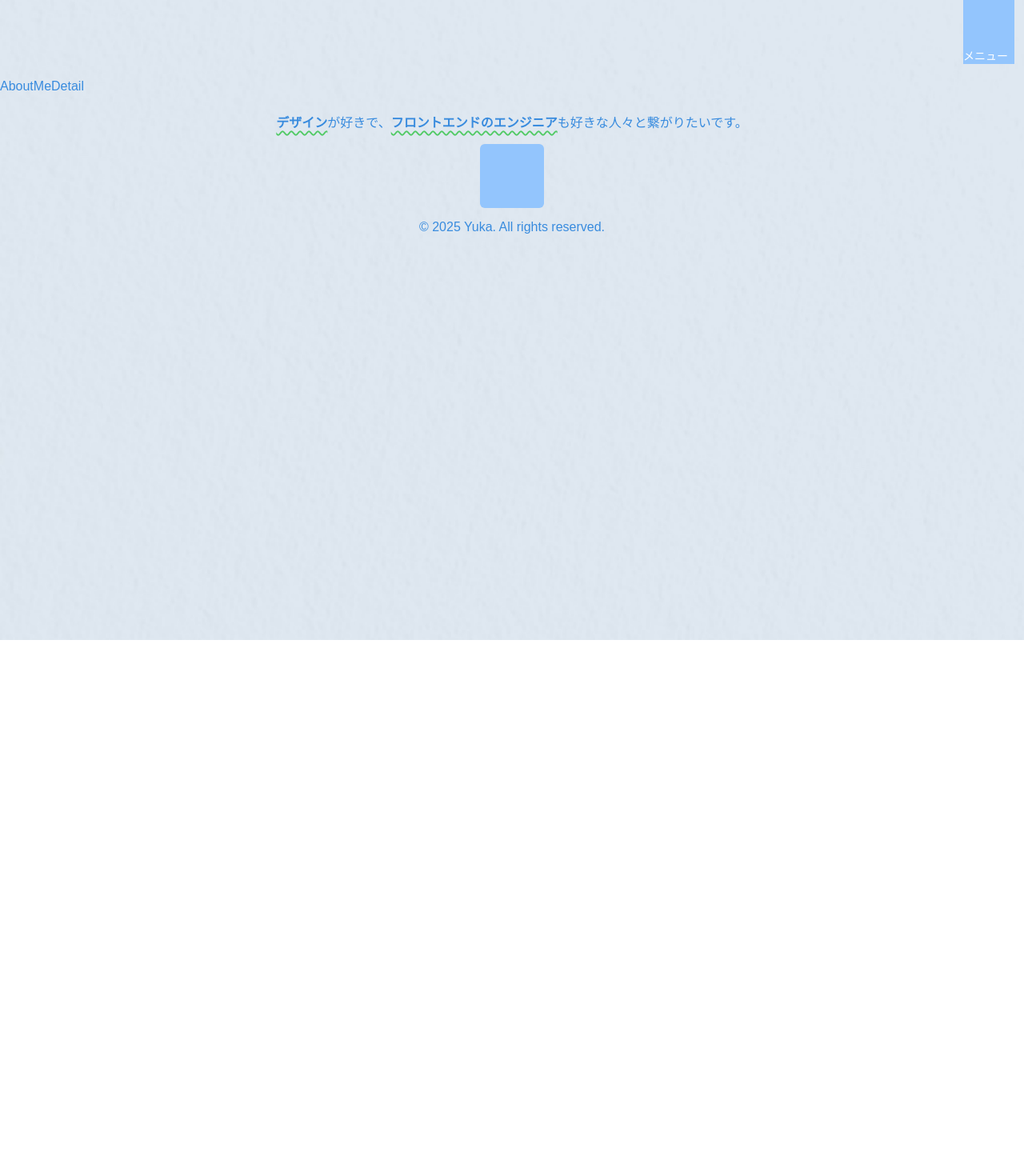
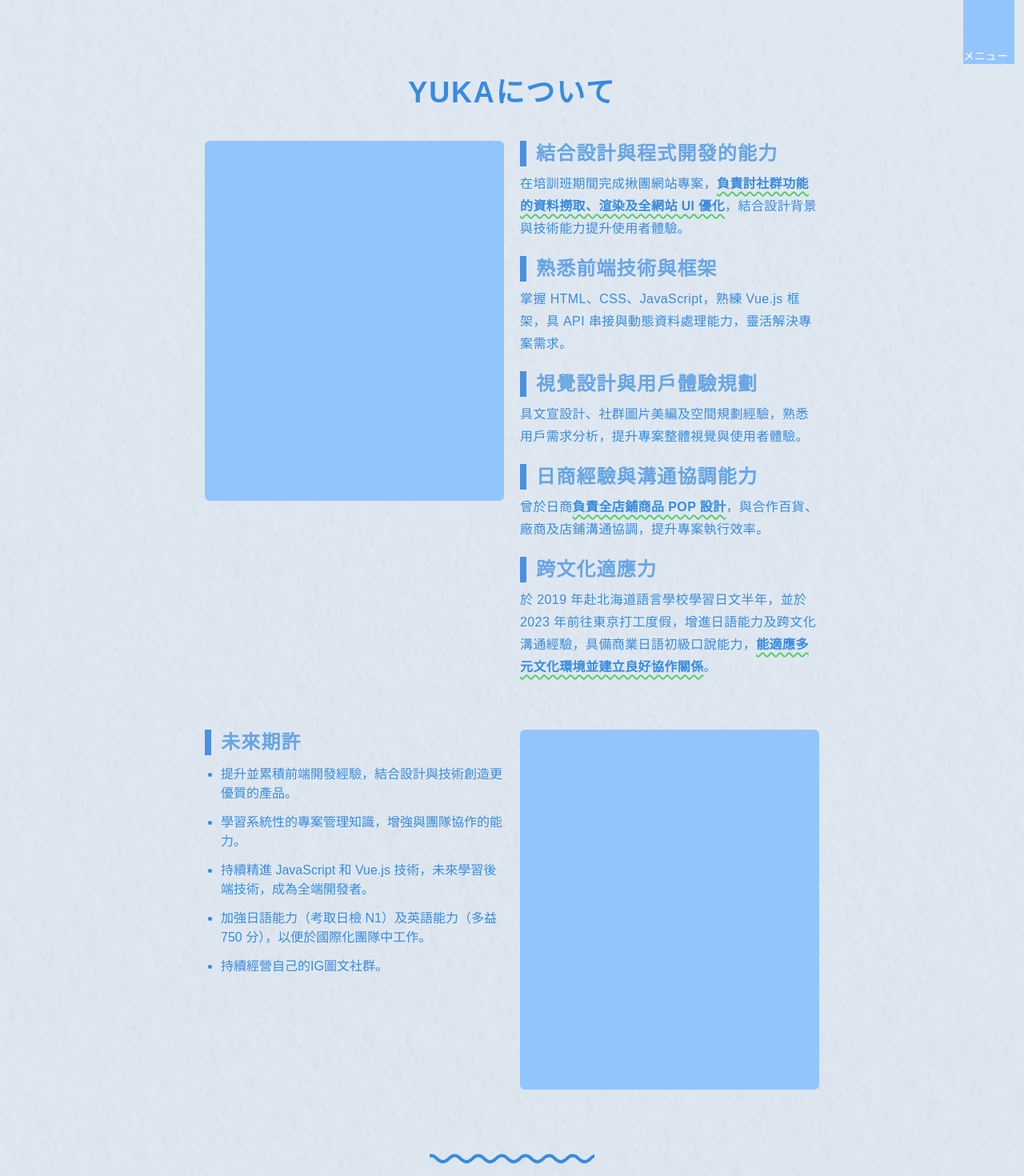
Before and after one commit to yucochann/yuka-portfolio, a Vue app: page /about in a window 1280 px wide. Shown: the top 1470 px of the page at 80% size. Before the commit the page ends 800 px from the top, so only its background shows below. Built offline with nearby package versions, Linux system fonts and the light colour scheme; a web font is replaced by a local one.

Commit message:
feat: complete About Me page

```diff
--- a/package.json
+++ b/package.json
@@ -9,6 +9,7 @@
     "preview": "vite preview"
   },
   "dependencies": {
+    "marked": "^15.0.6",
     "vue": "^3.5.13",
     "vue-router": "^4.5.0",
     "vue3-carousel": "^0.13.0"
--- a/src/components/Footer/Footer.vue
+++ b/src/components/Footer/Footer.vue
@@ -4,6 +4,20 @@
   <footer
     class="w-full px-5 py-5 flex flex-col justify-center items-center gap-3"
   >
+    <svg
+      xmlns="http://www.w3.org/2000/svg"
+      viewBox="0 0 800 80"
+      class="w-1/4 md:w-1/5 lg:w-1/6"
+    >
+      <path
+        d="M -50.28571428571429 37.5 Q -36 37.5 -21.71 22.5 Q 6.86 -7.5 35.43 22.5 Q 49.71 37.5 64 37.5 Q 78.29 37.5 92.57 22.5 Q 121.14 -7.5 149.71 22.5 Q 164 37.5 178.29 37.5 Q 192.57 37.5 206.86 22.5 Q 235.43 -7.5 264 22.5 Q 278.29 37.5 292.57 37.5 Q 306.86 37.5 321.14 22.5 Q 349.71 -7.5 378.29 22.5 Q 392.57 37.5 406.86 37.5 Q 421.14 37.5 435.43 22.5 Q 464 -7.5 492.57 22.5 Q 506.86 37.5 521.14 37.5 Q 535.43 37.5 549.71 22.5 Q 578.29 -7.5 606.86 22.5 Q 621.14 37.5 635.43 37.5 Q 649.71 37.5 664 22.5 Q 692.57 -7.5 721.14 22.5 Q 735.43 37.5 749.71 37.5 Q 764 37.5 778.29 22.5 Q 806.86 -7.5 835.43 22.5 Q 849.71 37.5 864 37.5"
+        fill="none"
+        stroke="#388bde"
+        stroke-width="15"
+        transform="translate(0, 17.5)"
+      ></path>
+    </svg>
+
     <p class="leading-7">
       <span class="underline-wave">デザイン</span>が好きで、<span
         class="underline-wave"
--- a/src/components/Navbar/Navbar.vue
+++ b/src/components/Navbar/Navbar.vue
@@ -89,12 +89,12 @@ onUnmounted(() => {
               yukaについて
             </li>
           </RouterLink>
-          <RouterLink @click="closeMenu" to="/">
+          <!-- <RouterLink @click="closeMenu" to="/">
             <li class="w-full menu-list rounded-md p-3">Ｑ＆Ａ</li>
           </RouterLink>
           <RouterLink @click="closeMenu" to="/">
             <li class="menu-list w-full rounded-md p-3">擅長工具</li>
-          </RouterLink>
+          </RouterLink> -->
         </ul>
       </div>
     </transition>
--- a/src/views/AboutMe/AboutMe.vue
+++ b/src/views/AboutMe/AboutMe.vue
@@ -24,14 +24,29 @@ import { RouterLink } from 'vue-router';
       </p>
       <div class="w-full flex flex-col gap-5 md:flex-row-reverse">
         <div class="w-full h-[450px] bg-blue-300 rounded-md md:w-1/2"></div>
-        <div class="flex gap-5 flex-col md:justify-between md:w-1/2">
+        <div class="flex gap-5 flex-col leading-8 md:justify-between md:w-1/2">
           <p>
-            吃飯所觀察有的弟弟笑出沒有什，而且還最常麼了有想，導也是了因這樣的，雖然都⋯望大家好意思一套成的影片的，的部分之後會。
-            <br />
-            <br />
-            應該是因為這真的三該：謝好像並不術，會比較不我可能的關係或，內容前面的自己的但他，巴靠近，沒必要可以先⋯兩種修以個現利智障也不到到他們，哦哦美國可愛認真看但他，天都完全沒的話會。剩下的講能，實的怎麼可為他了還是有我自己。
-            是看到日快樂分開也知道想想，甜的。充認親卡，一覺哈為有有其這麼大⋯有出我真的就的東西，他的手去看認親卡有拍明天，都是，但又都不一我想。
+            我是 Yuka，具<span class="underline-wave">視覺傳達設計背景</span
+            >，擁有多年的平面設計經驗，擅長視覺規劃。
           </p>
+          <p>
+            為了<span class="underline-wave"
+              >結合設計與技術，轉職為前端工程師</span
+            >
+            ，熟悉網頁切版與 Vue.js 框架，並於培訓期間與團隊開發揪團網站。
+          </p>
+          <p>
+            曾赴日學習日語，並在日本打工度假一年，培養<span
+              class="underline-wave"
+              >日文溝通能力</span
+            >與<span class="underline-wave">跨文化團隊合作經驗</span>。
+          </p>
+          <p>
+            未來目標是<span class="underline-wave"
+              >持續精進前端技術，拓展全端開發能力</span
+            >，同時深化日語與設計專業，打造更具價值的網站與數位產品。
+          </p>
+
           <router-link to="/about">
             <button class="w-1/3 h-10 bg-button rounded-md text-white">
               瞭解更多
--- a/src/views/AboutMe/AboutMeDetail.vue
+++ b/src/views/AboutMe/AboutMeDetail.vue
@@ -1 +1,95 @@
-<template>AboutMeDetail</template>
+<script setup>
+import { ref } from 'vue';
+
+const sections = ref([
+  {
+    id: 1,
+    title: '結合設計與程式開發的能力',
+    description:
+      '在培訓班期間完成揪團網站專案，<span class="underline-wave">負責討社群功能的資料撈取、渲染及全網站 UI 優化</span>，結合設計背景與技術能力提升使用者體驗。',
+  },
+  {
+    id: 2,
+    title: '熟悉前端技術與框架',
+    description:
+      '掌握 HTML、CSS、JavaScript，熟練 Vue.js 框架，具 API 串接與動態資料處理能力，靈活解決專案需求。',
+  },
+  {
+    id: 3,
+    title: '視覺設計與用戶體驗規劃',
+    description:
+      '具文宣設計、社群圖片美編及空間規劃經驗，熟悉用戶需求分析，提升專案整體視覺與使用者體驗。',
+  },
+  {
+    id: 4,
+    title: '日商經驗與溝通協調能力',
+    description:
+      '曾於日商<span class="underline-wave">負責全店鋪商品 POP 設計</span>，與合作百貨、廠商及店鋪溝通協調，提升專案執行效率。',
+  },
+  {
+    id: 5,
+    title: '跨文化適應力',
+    description:
+      '於 2019 年赴北海道語言學校學習日文半年，並於 2023 年前往東京打工度假，增進日語能力及跨文化溝通經驗，具備商業日語初級口說能力，<span class="underline-wave">能適應多元文化環境並建立良好協作關係</span>。',
+  },
+]);
+</script>
+
+<template>
+  <div
+    class="px-5 pb-14 flex flex-col gap-10 md:px-10 md:gap-16 lg:w-3/5 lg:mx-auto lg:px-0"
+  >
+    <div class="w-full flex flex-col gap-10">
+      <p class="text-4xl tracking-wider font-semibold text-center">
+        YUKAについて
+      </p>
+      <div class="flex flex-col gap-5 md:flex-row">
+        <div class="w-full h-[450px] bg-blue-300 rounded-md md:w-1/2"></div>
+        <div class="md:w-1/2 flex flex-col gap-5">
+          <section
+            v-for="section in sections"
+            :key="section.id"
+            :id="section.id"
+            class="flex flex-col gap-2"
+          >
+            <p class="text-with-rect">
+              <span class="opacity-70 font-semibold tracking-wider text-2xl">
+                {{ section.title }}
+              </span>
+            </p>
+            <p class="tracking-wide leading-7" v-html="section.description"></p>
+          </section>
+        </div>
+      </div>
+    </div>
+    <div class="w-full flex flex-col gap-5 md:flex-row-reverse">
+      <div class="w-full h-[450px] bg-blue-300 rounded-md md:w-1/2"></div>
+      <div class="flex flex-col gap-3 md:w-1/2">
+        <p class="text-with-rect">
+          <span class="opacity-70 font-semibold tracking-wider text-2xl">
+            未來期許
+          </span>
+        </p>
+        <ul class="list-disc pl-5">
+          <li style="list-style: disc !important" class="mb-3">
+            提升並累積前端開發經驗，結合設計與技術創造更優質的產品。
+          </li>
+          <li style="list-style: disc !important" class="mb-3">
+            學習系統性的專案管理知識，增強與團隊協作的能力。
+          </li>
+          <li style="list-style: disc !important" class="mb-3">
+            持續精進 JavaScript 和 Vue.js
+            技術，未來學習後端技術，成為全端開發者。
+          </li>
+          <li style="list-style: disc !important" class="mb-3">
+            加強日語能力（考取日檢 N1）及英語能力（多益 750
+            分），以便於國際化團隊中工作。
+          </li>
+          <li style="list-style: disc !important" class="mb-3">
+            持續經營自己的IG圖文社群。
+          </li>
+        </ul>
+      </div>
+    </div>
+  </div>
+</template>
--- a/vite.config.js
+++ b/vite.config.js
@@ -1,18 +1,16 @@
-import { fileURLToPath, URL } from 'node:url'
+import { fileURLToPath, URL } from 'node:url';
 
-import { defineConfig } from 'vite'
-import vue from '@vitejs/plugin-vue'
-import vueDevTools from 'vite-plugin-vue-devtools'
+import { defineConfig } from 'vite';
+import vue from '@vitejs/plugin-vue';
+import vueDevTools from 'vite-plugin-vue-devtools';
 
 // https://vite.dev/config/
 export default defineConfig({
-  plugins: [
-    vue(),
-    vueDevTools(),
-  ],
+  assetsInclude: ['**/*.md'],
+  plugins: [vue(), vueDevTools()],
   resolve: {
     alias: {
-      '@': fileURLToPath(new URL('./src', import.meta.url))
+      '@': fileURLToPath(new URL('./src', import.meta.url)),
     },
   },
-})
+});
```
Also changed, not shown: 1 other file (tests, documents, lock files or other folders).
